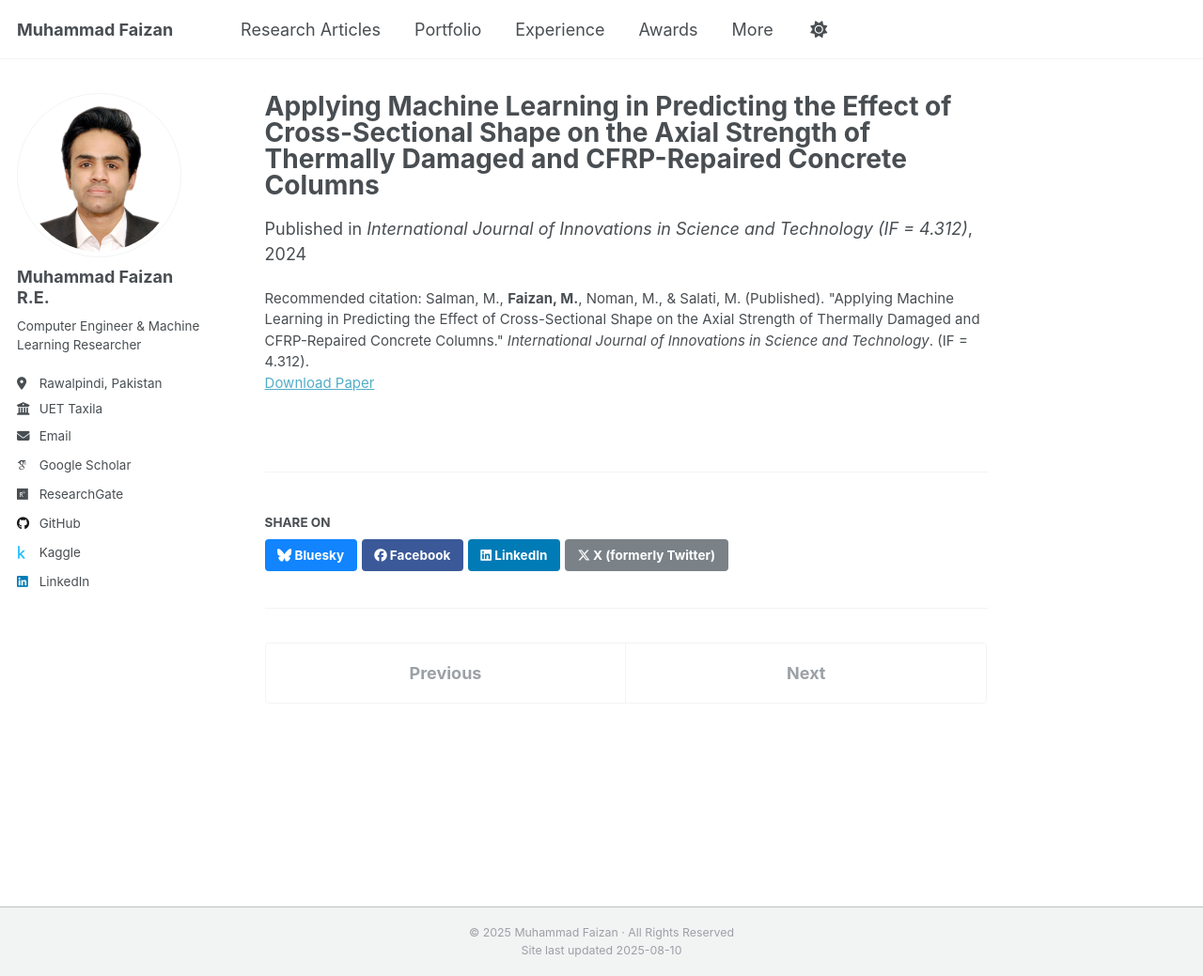
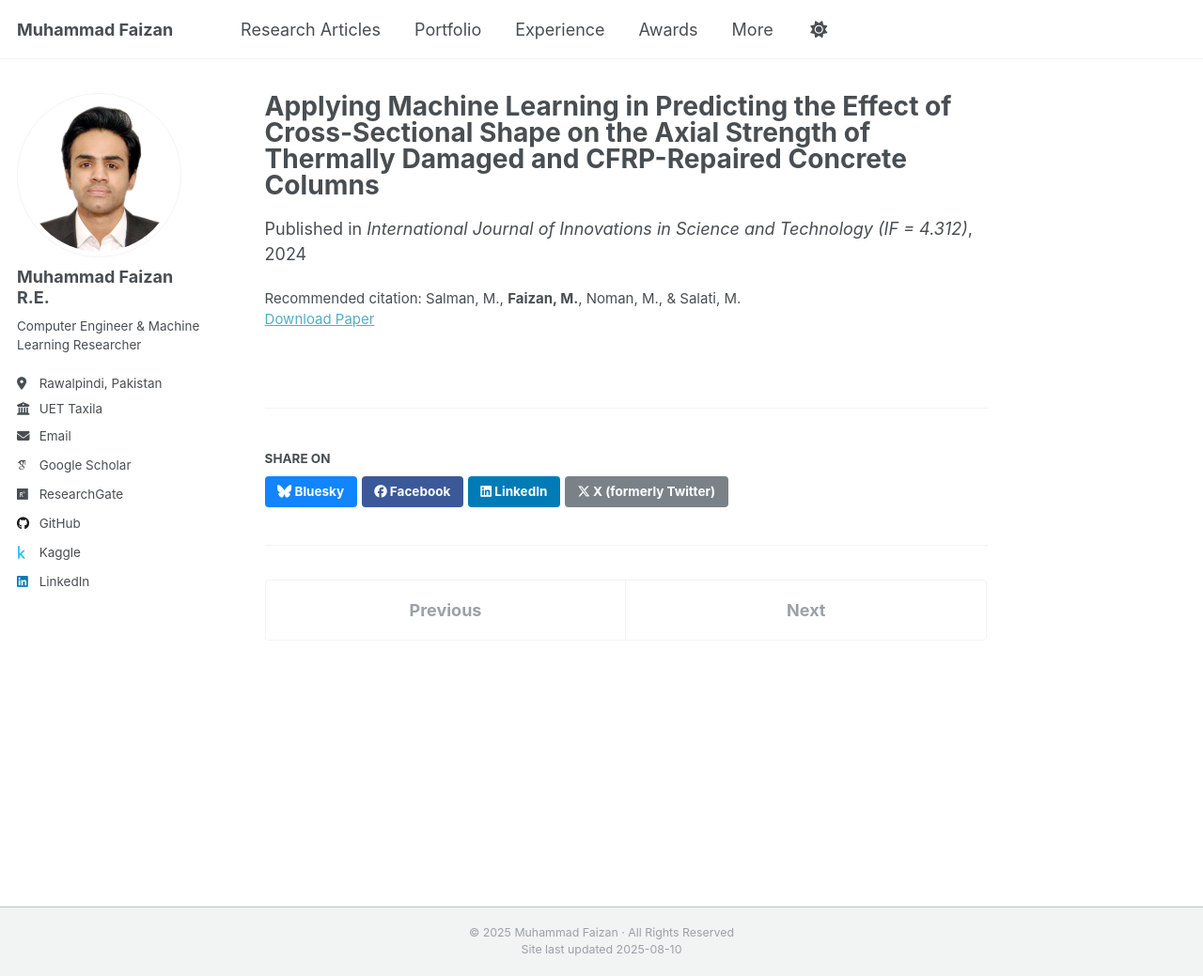
Before and after one commit to MuhammadFaizan99/MuhammadFaizan99.github.io, a Jekyll site: the page built from _publications/2009-10-01-paper-title-number-1.md, in a window 1280 px wide and 1039 px high. Shown: the whole window at 94% size. Built offline with Jekyll 4.4.1, drawn with Linux system fonts in a browser that asks for light colours; some web fonts are replaced; a script that is not in the unit is left out.

Commit message:
Update 2009-10-01-paper-title-number-1.md

```diff
--- a/_publications/2009-10-01-paper-title-number-1.md
+++ b/_publications/2009-10-01-paper-title-number-1.md
@@ -6,5 +6,5 @@ permalink: /publication/2024-01-01-cross-sectional-shape-cfrp-columns
 date: 2024-01-01
 venue: 'International Journal of Innovations in Science and Technology (IF = 4.312)'
 paperurl: ''
-citation: 'Salman, M., <b>Faizan, M.</b>, Noman, M., & Salati, M. (Published). "Applying Machine Learning in Predicting the Effect of Cross-Sectional Shape on the Axial Strength of Thermally Damaged and CFRP-Repaired Concrete Columns." <i>International Journal of Innovations in Science and Technology</i>. (IF = 4.312).'
+citation: 'Salman, M., <b>Faizan, M.</b>, Noman, M., & Salati, M.'
 ---
```
